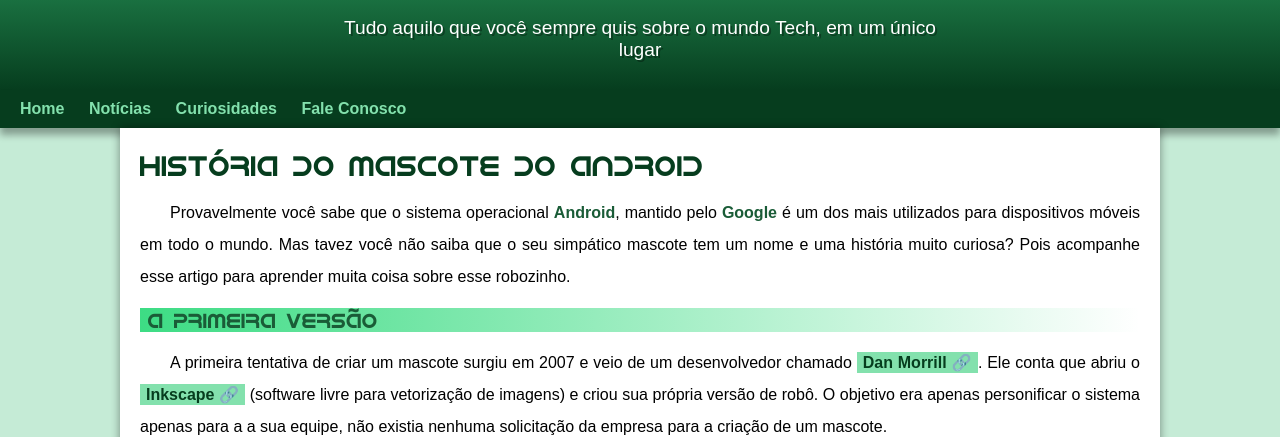
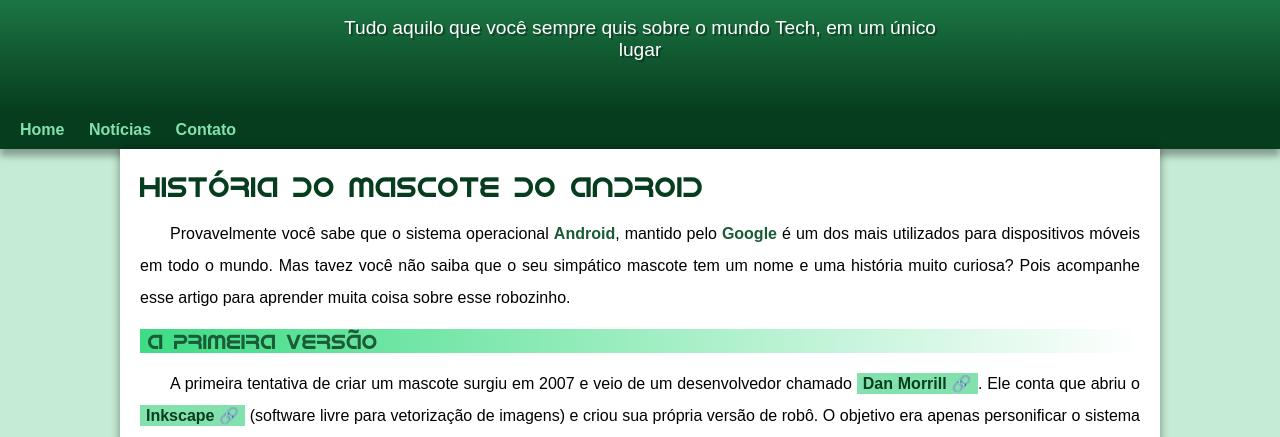
Before and after one commit to luana-karlla/projeto-android, a plain HTML site: page index.html in a window 1280 px wide. Shown: the part 100-537 px from the top of the page. Drawn offline with Linux system fonts and the light colour scheme.

Commit message:
problema de padding corrigido

```diff
--- a/estilo/style.css
+++ b/estilo/style.css
@@ -4,7 +4,7 @@
 
 @font-face{
     font-family:'Android';
-    src: url('/fontes/idroid.otf') format('opentype');
+    src: url('../fontes/idroid.otf') format('opentype');
     font-weight: normal;
 }
 
@@ -56,7 +56,7 @@
     padding-right: 10px;
     padding-left: 10px;
     margin: auto;
-    margin-bottom: 30px;
+    padding-bottom: 50px;
     text-shadow: 2px 2px 0px rgba(0, 0, 0, 0.329);
 }
 
--- a/index.html
+++ b/index.html
@@ -16,8 +16,7 @@
     <nav>
         <a href="#">Home</a>
         <a href="#">Notícias</a>
-        <a href="#">Curiosidades</a>
-        <a href="#">Fale Conosco</a>
+        <a href="#">Contato</a>
     </nav>
     <main>
         <article>
```
